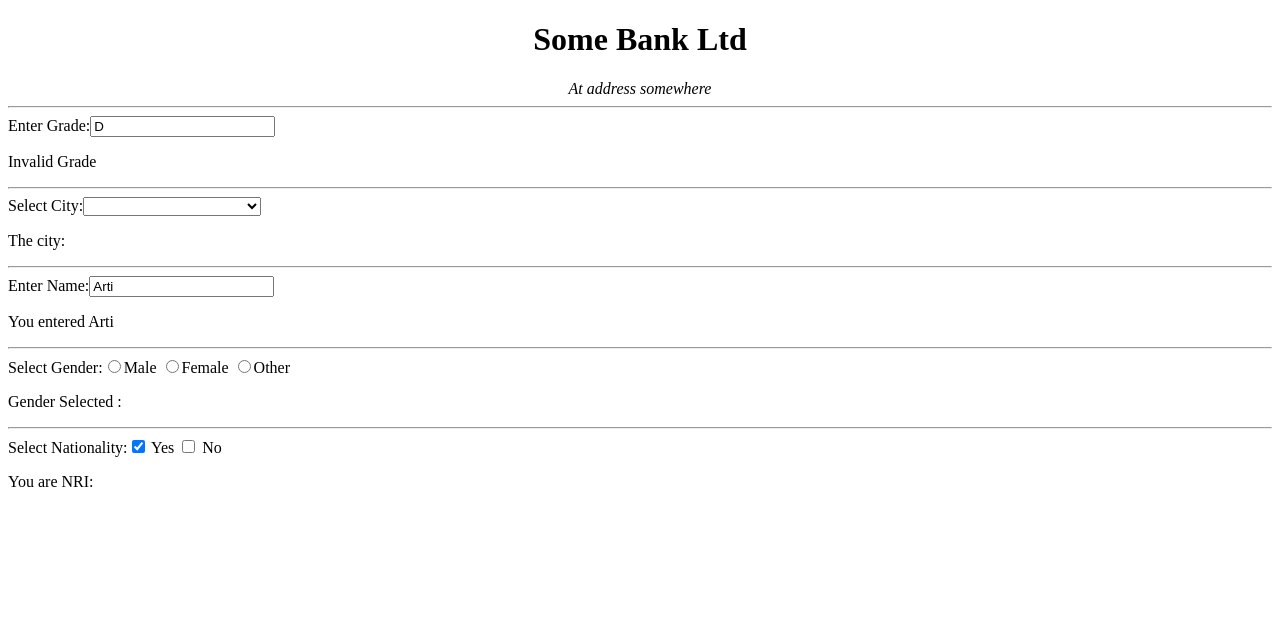
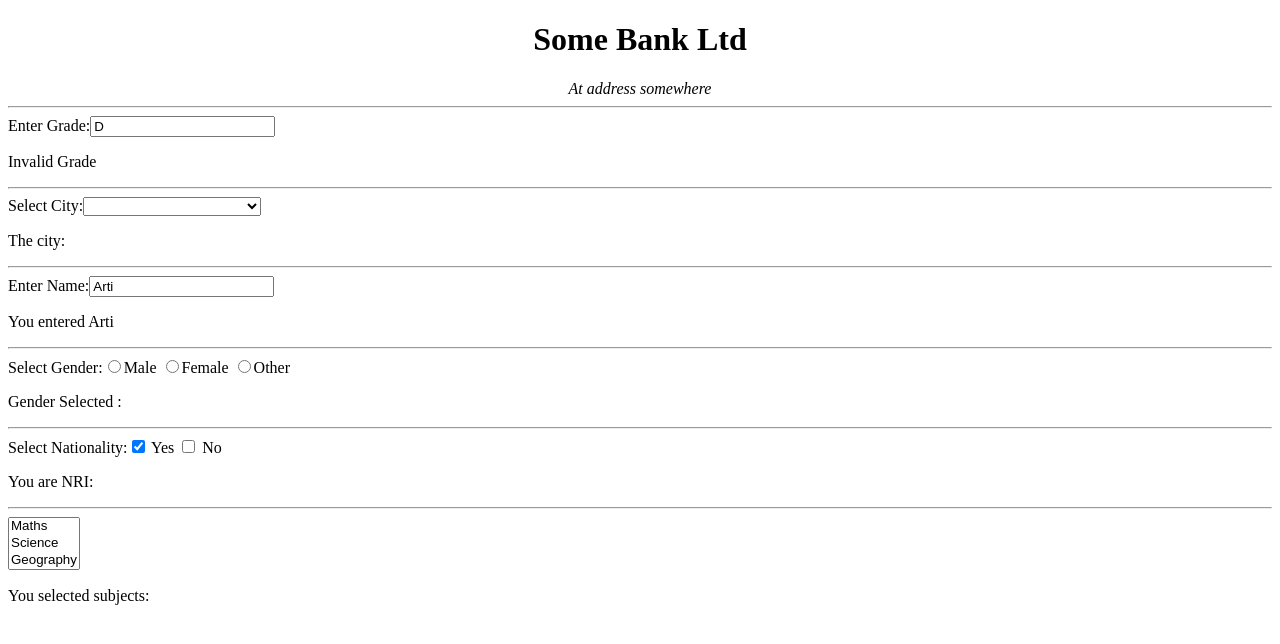
Before and after one commit to sulakshanadeore/firstapp, an Angular app: page / in a window 1280 px wide. Shown: the top 644 px of the page. Built offline with nearby package versions, Linux system fonts and the light colour scheme.

Commit message:
subject list with multiple selection

```diff
--- a/src/app/student/student.component.html
+++ b/src/app/student/student.component.html
@@ -46,3 +46,8 @@ Yes
 No
 </label>
 <p>You are NRI: {{nationality}}</p>
+<hr/>
+<select multiple [(ngModel)]="selectedSubjects" size="3">
+    <option *ngFor="let s of subjects" [value]="s">{{s}}</option>
+</select>
+<p>You selected subjects: {{selectedSubjects}}</p>
--- a/src/app/student/student.component.ts
+++ b/src/app/student/student.component.ts
@@ -21,6 +21,9 @@ isNri:boolean=true;
 isNonNri:boolean=false;
 nationality:string;
 
+subjects:string[]=['Maths','Science','Geography','History','Electronics','Computer'];
+selectedSubjects:string[];
+
 selectNri()
 {
   this.isNri=true;
```
